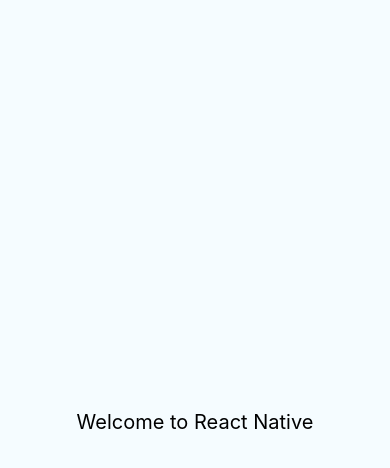
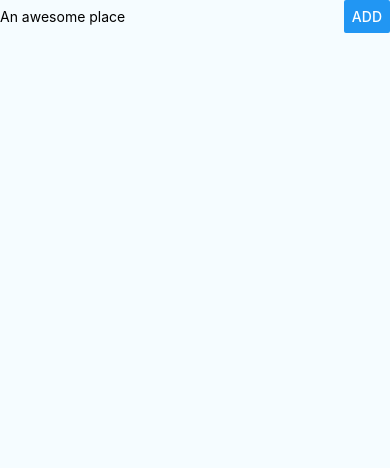
Before and after one commit to mali3days/react-native-without-expo, a React Native app: screen / in a window 390 px wide. Shown: the top 468 px of the page. Built offline with nearby package versions, Linux system fonts and the light colour scheme.

Commit message:
:sparkles: add possibility to add/delete new place by button

```diff
--- a/App.js
+++ b/App.js
@@ -7,41 +7,57 @@
  */
 
 import React, {Component} from 'react';
-import {Platform, StyleSheet, Text, View} from 'react-native';
+import {StyleSheet,View} from 'react-native';
 
-const instructions = Platform.select({
-  ios: 'Press Cmd+R to reload,\n' + 'Cmd+D or shake for dev menu',
-  android:
-    'Double tap R on your keyboard to reload,\n' +
-    'Shake or press menu button for dev menu',
-});
+import PlaceInput from './src/components/PlaceInput/PlaceInput';
+import PlaceList from './src/components/PlaceList/PlaceList';
 
 type Props = {};
 export default class App extends Component<Props> {
+  state = {
+    places: [],
+  };
+
+  placeAddedHandler = placeName => {
+    this.setState(prevState => {
+      return {
+        places: prevState.places.concat({value: placeName, key: Math.random().toString()}),
+      };
+    });
+  }
+
+  onItemDeletedHandler = itemKey => {
+    this.setState(prevState => {
+      return {
+        places: prevState.places.filter(place => place.key !== itemKey),
+      };
+    });
+  }
+
   render() {
+    const {places} = this.state;
+
     return (
       <View style={styles.container}>
-        <Text style={styles.welcome}>Welcome to React Native</Text>
+        <PlaceInput onPlaceAdded={this.placeAddedHandler} />
+        <PlaceList places={places} onItemDeleted={this.onItemDeletedHandler}/>
       </View>
     );
   }
 }
 
+// const instructions = Platform.select({
+//   ios: 'Press Cmd+R to reload,\n' + 'Cmd+D or shake for dev menu',
+//   android:
+//     'Double tap R on your keyboard to reload,\n' +
+//     'Shake or press menu button for dev menu',
+// });
+
 const styles = StyleSheet.create({
   container: {
     flex: 1,
-    justifyContent: 'center',
+    justifyContent: 'flex-start',
     alignItems: 'center',
     backgroundColor: '#F5FCFF',
   },
-  welcome: {
-    fontSize: 20,
-    textAlign: 'center',
-    margin: 10,
-  },
-  instructions: {
-    textAlign: 'center',
-    color: '#333333',
-    marginBottom: 5,
-  },
 });
--- /dev/null
+++ b/src/components/ListItem/ListItem.js
@@ -0,0 +1,21 @@
+import React from 'react';
+import {View,Text,StyleSheet,TouchableOpacity} from 'react-native';
+
+const ListItem = ({item,onItemPressed}) => (
+    <TouchableOpacity onPress={onItemPressed}>
+        <View style={styles.listItem}>
+            <Text>{item}</Text>
+        </View>
+    </TouchableOpacity>
+);
+
+const styles = StyleSheet.create({
+    listItem: {
+        width: '100%',
+        padding: 10,
+        marginBottom: 5,
+        backgroundColor: '#eee',
+    },
+});
+
+export default ListItem;
--- /dev/null
+++ b/src/components/PlaceInput/PlaceInput.js
@@ -0,0 +1,63 @@
+import React, { PureComponent } from 'react';
+import {View,TextInput,Button,StyleSheet} from 'react-native';
+
+const initialState = {
+    placeName: '',
+};
+
+class PlaceInput extends PureComponent {
+    state = initialState;
+
+    placeNameOnChange = value => {
+        this.setState({
+            placeName: value,
+        });
+    }
+
+    onPlaceAdded = () => {
+        const {placeName} = this.state;
+
+        if (placeName.trim() === '') return;
+
+        this.setState(initialState);
+        this.props.onPlaceAdded(placeName);
+    }
+
+    render() {
+        const {placeName} = this.state;
+
+        return (
+            <View style={styles.inputContainer}>
+                <TextInput
+                    value={placeName}
+                    style={styles.placeInput}
+                    placeholder='An awesome place'
+                    onChangeText={this.placeNameOnChange}
+                />
+                <Button
+                    title="Add"
+                    style={styles.placeButton}
+                    onPress={this.onPlaceAdded}
+                />
+            </View>
+        );
+    };
+}
+
+const styles = StyleSheet.create({
+    inputContainer: {
+      // flex:1,
+      flexDirection: 'row',
+      justifyContent: 'space-between',
+      alignItems: 'center',
+      width: '100%',
+    },
+    placeInput: {
+      width: '70%',
+    },
+    placeButton: {
+      width: '30%',
+    },
+});
+
+export default PlaceInput;
--- /dev/null
+++ b/src/components/PlaceList/PlaceList.js
@@ -0,0 +1,27 @@
+import React from 'react';
+import {FlatList,StyleSheet} from 'react-native';
+
+import ListItem from '../ListItem/ListItem';
+
+const placeList = ({places,onItemDeleted}) => {
+    return (
+        <FlatList
+            data={places}
+            style={styles.listContainer}
+            renderItem={({item}) => {
+                return (<ListItem
+                    item={item.value}
+                    onItemPressed={() => onItemDeleted(item.key)}
+                />);
+            }}
+        />
+    );
+};
+
+const styles = StyleSheet.create({
+    listContainer: {
+        width: '100%',
+    },
+});
+
+export default placeList;
```
Also changed, not shown: src/screens/IndexScreen.js (added).
